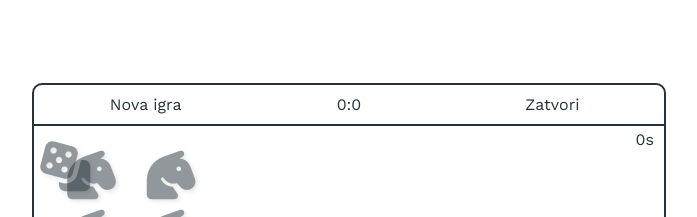
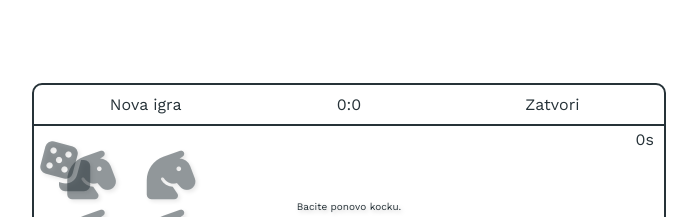
Before and after one commit to Marko9827/projekatZaFaks, a plain HTML site: page app/index.html in a window 1280 px wide. Shown: the top 217 px of the page, without its empty margins (291-988 px from the left). Drawn offline with nearby package versions, Linux system fonts and the light colour scheme.

Commit message:
UI update

```diff
--- a/app/access/css/main.css
+++ b/app/access/css/main.css
@@ -172,7 +172,7 @@ div-put div-i[data-ui="levo"] i {
     text-align: left;
 }
 
-#tabla .div-cocka {
+#tabla div-cocka {
     position: absolute;
     left: 0px;
     right: 0px;
@@ -181,6 +181,7 @@ div-put div-i[data-ui="levo"] i {
     top: 56px;
     -webkit-filter: drop-shadow(2px 2px 2px rgba(0, 0, 0, 0.2)) !important;
     enable-background: new 0 0 512 512 !important;
+    display: grid;
 }
 
 #tabla div-put-coll {
@@ -246,3 +247,8 @@ div-i .i-home-put {
     outline-offset: 0px;
     background: var(--bela_prozirna);
 }
+
+div-cocka span{
+    padding-top: 10px;
+    font-size: 10px;
+}
--- a/app/index.html
+++ b/app/index.html
@@ -30,8 +30,10 @@
             </li>
             <li>Zatvori</li>
         </ul>
-
+<div-cocka>
         <i class="div-cocka fas fa-dice" data-id="1" onclick="igra.fa_djig_cube(this);"></i>
+      <span data-num-id="1">Bacite ponovo kocku.</span>
+</div-cocka>
 
         <div-baza1 class="bazaAB ">
             <i data-fldH="A1" onclick="igra.pijun(this)" class=" fas fa-horse-head"></i>
```
